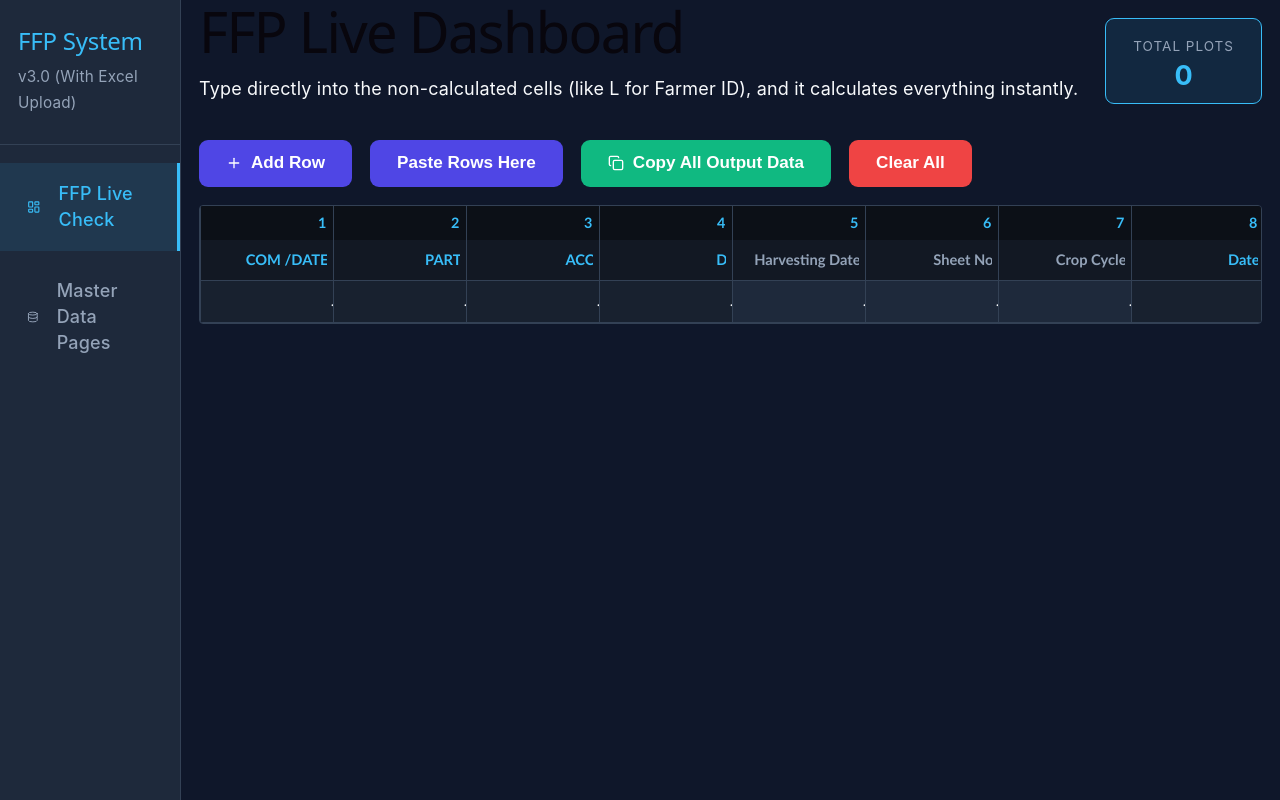
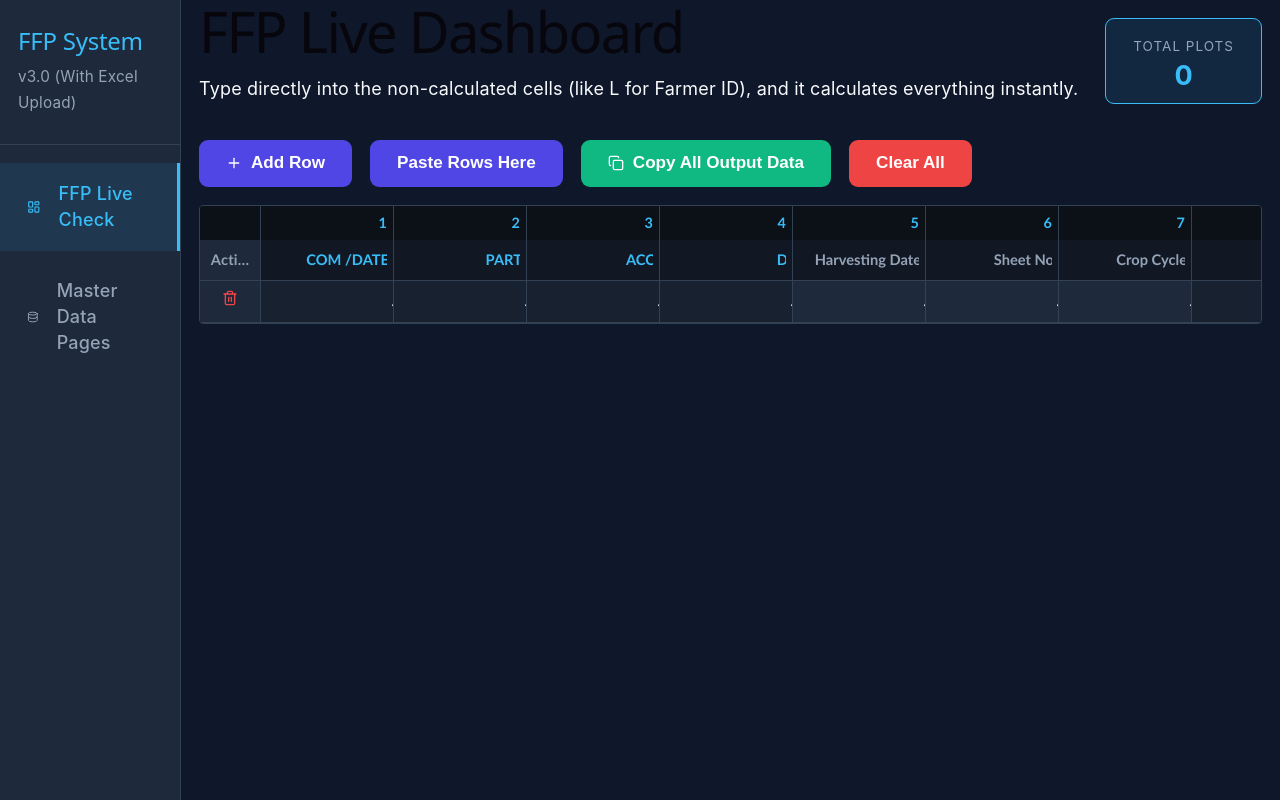
Before and after one commit to Chamod70/FFP_CHECK, a React (Vite) app: page /ffp in a window 1280 px wide. Both pictures are taken after a click on the button "Add Row". Built offline with nearby package versions, Linux system fonts and the light colour scheme.

Commit message:
Fix delete row button always visible with proper sticky zIndex

```diff
--- a/src/pages/FFPPage.jsx
+++ b/src/pages/FFPPage.jsx
@@ -316,10 +316,12 @@ function FFPPage() {
                   <th style={{
                     position: 'sticky',
                     left: 0,
-                    zIndex: 35,
+                    zIndex: 36,
                     top: 0,
-                    background: 'var(--card-bg)',
+                    background: 'rgba(0,0,0,0.6)',
                     borderBottom: 'none',
+                    width: '60px',
+                    minWidth: '60px',
                     padding: 0
                   }}></th>
                   {COL_NAMES.map((_, i) => (
@@ -410,8 +412,8 @@ function FFPPage() {
             <tbody>
                {liveData.map((row, rIndex) => (
                   <tr key={rIndex}>
-                    <td style={{position: 'sticky', left: 0, background: 'var(--card-bg)', zIndex: 10, textAlign: 'center'}}>
-                      <button onClick={() => removeRow(rIndex)} style={{background: 'transparent', border:'none', color: '#ef4444', cursor: 'pointer'}}>
+                    <td style={{position: 'sticky', left: 0, background: '#1e293b', zIndex: 15, textAlign: 'center', minWidth: '60px', width: '60px', borderRight: '1px solid var(--border-color)'}}>
+                      <button onClick={() => removeRow(rIndex)} title="Delete row" style={{background: 'transparent', border:'none', color: '#ef4444', cursor: 'pointer'}}>
                          <Trash2 size={16} />
                       </button>
                     </td>
```
